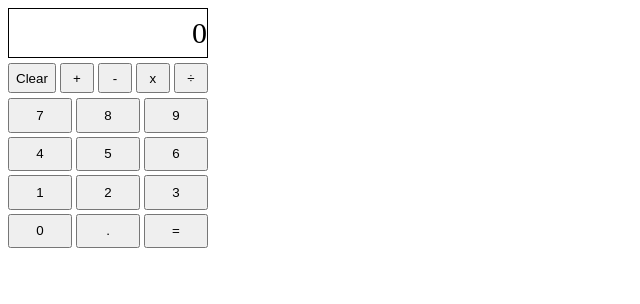
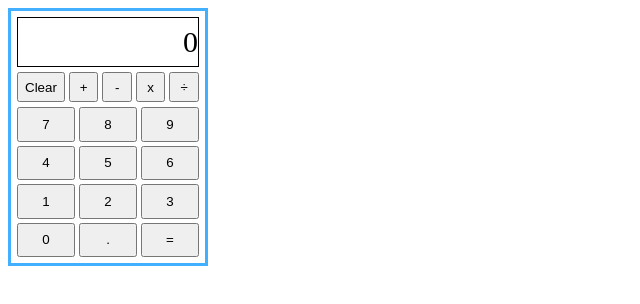
Before and after one commit to JHuggins11/odin-calculator, a plain HTML site: page index.html in a window 1280 px wide. Shown: the whole page, without its empty margins (0-640 px from the left). Drawn offline with Linux system fonts and the light colour scheme.

Commit message:
Add padding and border to calculator div

```diff
--- a/style.css
+++ b/style.css
@@ -2,11 +2,17 @@
     box-sizing: border-box;
 }
 
+#calculator,
 #calc-display,
 #calc-operators,
 #calc-numbers {
     display: grid;
+}
+
+#calculator {
     width: 200px;
+    padding: 6px;
+    border: 3px solid rgba(0, 149, 255, 0.74);
 }
 
 #calc-display,
```
